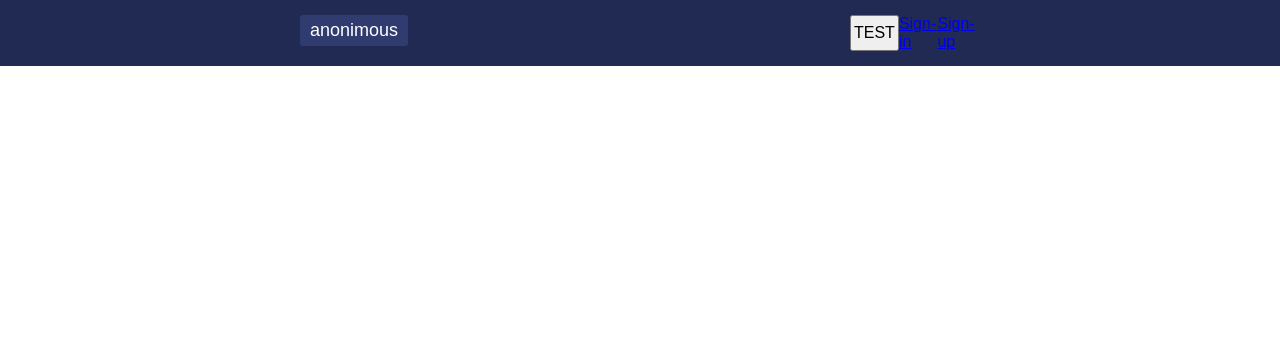
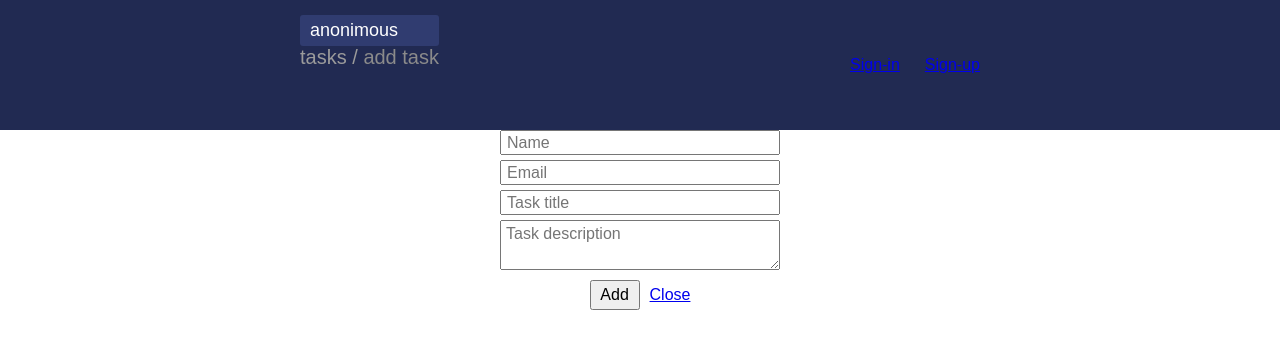
Before and after one commit to TTyKaH/todo-mvc, a Vue app: page /add-new-task in a window 1280 px wide. Shown: the top 348 px of the page. Built offline with nearby package versions, Linux system fonts and the light colour scheme.

Commit message:
coplete breadcrumbs before codereview

```diff
--- a/src/assets/css/global.scss
+++ b/src/assets/css/global.scss
@@ -27,20 +27,28 @@ button {
 }
 
 // bread-crambs
-.bread-cramb {
+.bread-crumb {
     display: flex;
     color: #8b8b8b;
 }
 
-.bread-cramb a {
+.bread-crumb div {
+    font-size: 20px;
+}
+
+.linked {
     color: #9b9b9b;
     transition: .1s linear;
-    font-size: 20px;
-    text-decoration: none;
+    display: flex;
+    cursor: pointer;
 }
 
-.bread-cramb a:hover {
+.linked:hover {
     color: #fff;
+}
+
+.space-crutch {
+    color:transparent;
 }
 
 // authorization
--- a/src/components/app-header.vue
+++ b/src/components/app-header.vue
@@ -4,16 +4,19 @@
       <div class="user">
         {{ currentUser ? currentUser.name : "anonimous" }}
       </div>
-      <div class="bread-cramb">
-        <div v-for="(breadcrumb, idx) in breadCrambList" :key="idx" @click="routeTo(idx)" :class="{'linked': !!breadcrumb.link}">
+      <div class="bread-crumb">
+        <!-- not use "class" attribute -->
+        <div v-for="(breadcrumb, idx) in breadCrumbList" :key="idx" @click="routeTo(idx)" :class="{'linked': !!breadcrumb.link}">
           {{breadcrumb.name}}
+          <div class="space-crutch">.</div>
+          <div v-if="breadcrumb.link">/</div>
+          <div class="space-crutch">.</div>
         </div>
       </div>
     </div>
     <div class="authorization">
       <button v-if="currentUser" @click="signOut()">Sign out</button>
       <div v-else class="lgn-rg">
-        <button @click="click()">TEST</button>
         <router-link to="/sign-in">Sign-in</router-link>
         <router-link to="/sign-up">Sign-up</router-link>
       </div>
@@ -25,7 +28,7 @@
 export default {
   data() {
     return {
-      breadCrambList: [],
+      breadCrumbList: [],
     };
   },
   computed: {
@@ -33,6 +36,7 @@ export default {
       return this.$store.state.user;
     },
   },
+  // how i can understand, it need for case, when i update page
   mounted() {
     this.updateList();
   },
@@ -46,17 +50,11 @@ export default {
       this.$store.commit("setUser", null);
     },
     routeTo(pRouteTo) {
-      if (this.breadCrambList[pRouteTo].link)
-        this.$router.push(this.breadCrambList[pRouteTo].link);
+      if (this.breadCrumbList[pRouteTo].link)
+        this.$router.push(this.breadCrumbList[pRouteTo].link);
     },
     updateList() {
-      this.breadCrambList = this.$route.meta.breadcramb;
-    },
-    click() {
-      // console.log(this.$router.history.current.path);
-      // console.log(this.$router.history.router.history.current.path);
-      // console.log(this.$route.meta.breadCrumb);
-      console.log(this.$router);
+      this.breadCrumbList = this.$route.meta.breadcrumb;
     },
   },
 };
--- a/src/pages/add-new-task.vue
+++ b/src/pages/add-new-task.vue
@@ -1,6 +1,5 @@
 <template>
   <div class="input-fields">
-    <button @click="click()">TEST</button>
     <div class="input-field">
       <input class="task-input" v-model="task.userName" type="text" placeholder="Name" />
       <input class="task-input" v-model="task.email" type="text" placeholder="Email" />
--- a/src/router/routes.js
+++ b/src/router/routes.js
@@ -18,14 +18,14 @@ export default new VueRouter({
       },
     },
     {
-      path: "/add-task",
+      path: "/add-new-task",
       name: 'add-task',
       component: addNewTask,
       meta: {
         breadcrumb: [{
           name: 'tasks',
           // возможно ссылка пуста на корневой каталог
-          link: ''
+          link: '/'
         }, {
           name: 'add task'
         }]
@@ -37,7 +37,7 @@ export default new VueRouter({
       meta: {
         breadcrumb: [{
             name: 'tasks',
-            link: ''
+            link: '/'
           },
           {
             name: 'sign in'
@@ -51,7 +51,7 @@ export default new VueRouter({
       meta: {
         breadcrumb: [{
             name: 'tasks',
-            link: ''
+            link: '/'
           },
           {
             name: 'sign up'
```
